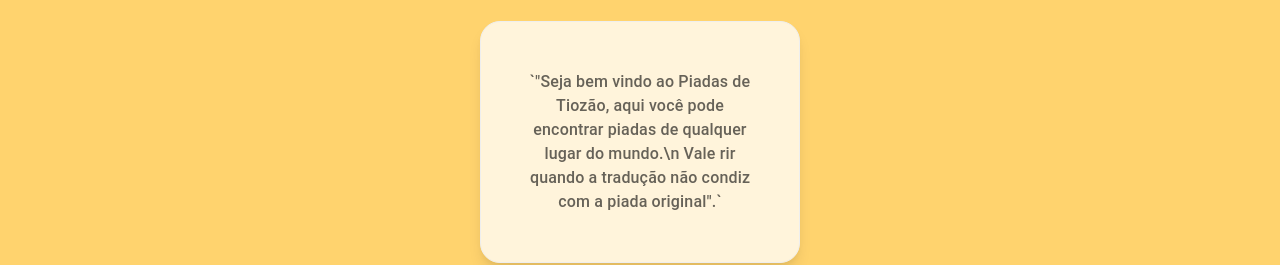
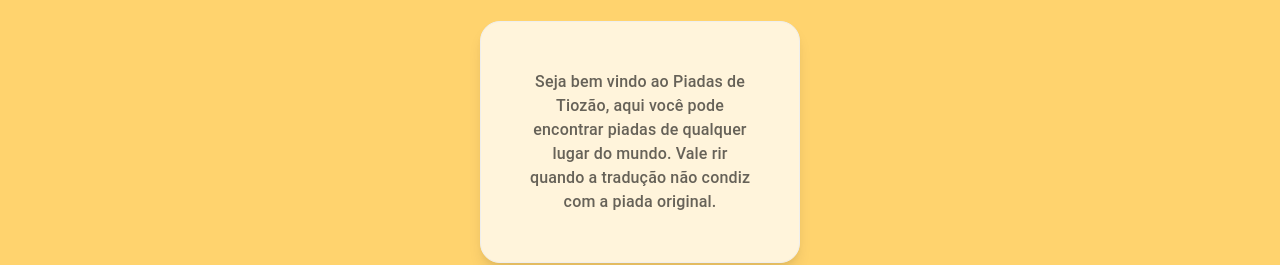
Before and after one commit to KlevertonKulmann1/piada-de-tiozao, a React (Vite) app: page / in a window 1280 px wide. Shown: the part 125-390 px from the top of the page. Built offline with nearby package versions, Linux system fonts and the light colour scheme; no server answers.

Commit message:
fix: ajuste da mensagem feita respeitando a quebra de linha

```diff
--- a/src/pages/Home.tsx
+++ b/src/pages/Home.tsx
@@ -30,7 +30,7 @@
                 </Box>
                 <Paper elevation={3} className='card' sx={{ p: 2, mb: 3 }}>
                     <Typography variant="body1" color="text.secondary" fontWeight='500'>
-                    `"Seja bem vindo ao Piadas de Tiozão, aqui você pode encontrar piadas de qualquer lugar do mundo.\n Vale rir quando a tradução não condiz com a piada original".`
+                    {`Seja bem vindo ao Piadas de Tiozão, aqui você pode encontrar piadas de qualquer lugar do mundo.\n Vale rir quando a tradução não condiz com a piada original.`}
                     </Typography>
                 </Paper>
                 <Button variant="contained" size="large" loading={loadingPiada} sx={{ backgroundColor:'#DE8514', width:'100%', borderRadius: 8, fontSize:20, fontWeight: '500', px: 4, '&:focus':{outline:'none'}, '&:hover':{backgroundColor:'#CD7303'} }} onClick={handleHoraDaPiada}>
```
